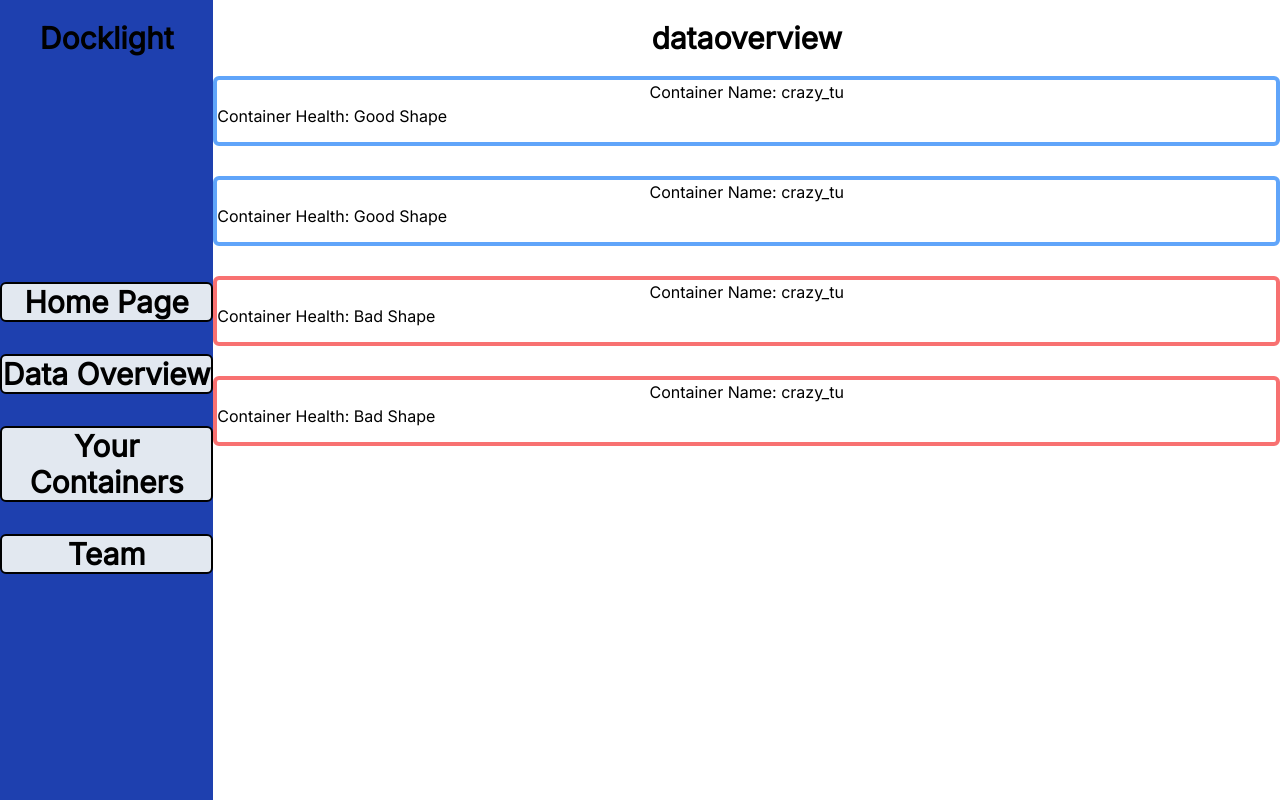
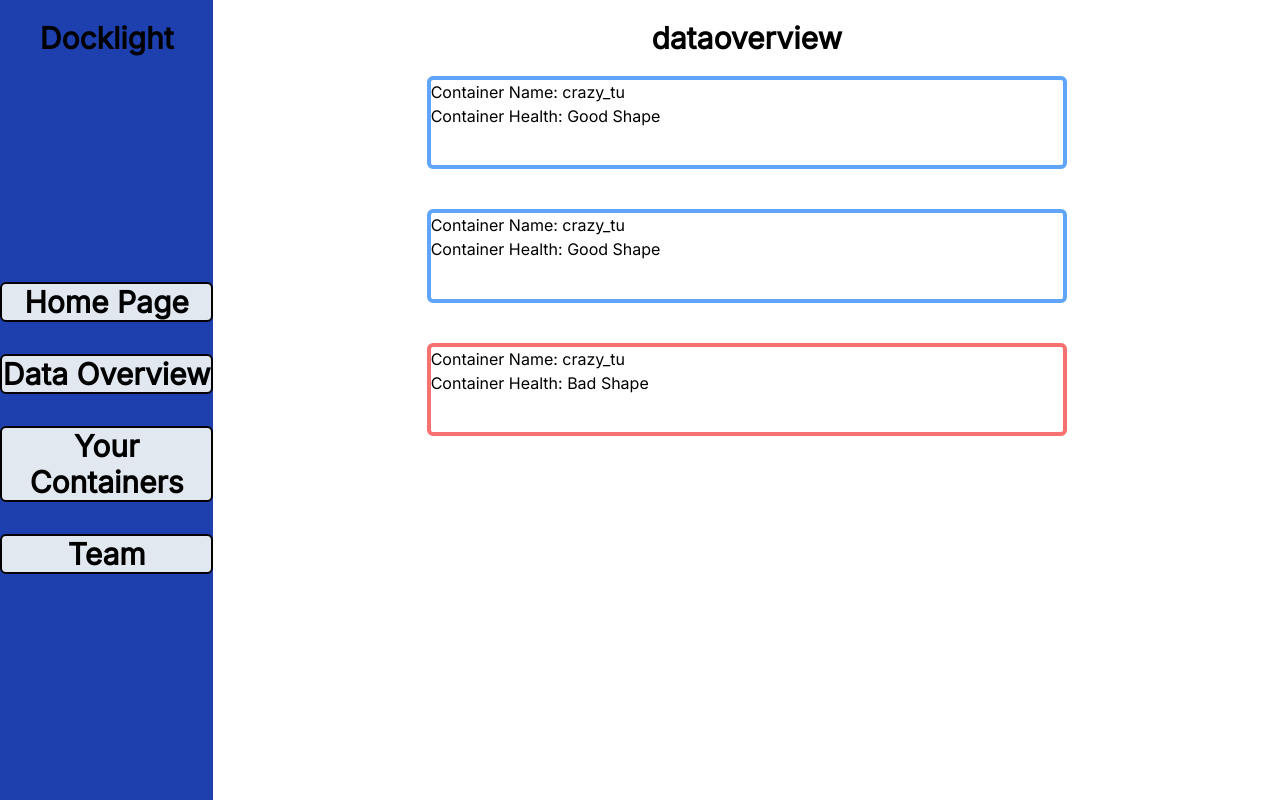
Before and after one commit to oslabs-beta/Docklight, a React app: page /DataOverview in a window 1280 px wide. Built offline with nearby package versions, Linux system fonts and the light colour scheme.

Commit message:
Data Overview Cleanup, WIP

```diff
--- a/Client/Components/OverviewContainer.tsx
+++ b/Client/Components/OverviewContainer.tsx
@@ -1,99 +1,14 @@
-import * as React from 'react'
+import * as React from "react";
 // import React, {FC} from 'react';
 
-const OverviewContainer = () => {
-
-//we will first get a list of containers with metrics
-const containersArray = [
-    {
-    "BlockIO":"0B / 0B",
-    "CPUPerc":"0.00%",
-    "Container":"3e2836e39536",
-    "ID":"3e2836e39536",
-    "MemPerc":"0.15%",
-    "MemUsage":"11.57MiB / 7.475GiB",
-    "Name":"crazy_tu",
-    "NetIO":"1.08kB / 0B",
-    "PIDs":"17"
-    },
-    {
-        "BlockIO":"0B / 0B",
-        "CPUPerc":"60.23%",
-        "Container":"3e2836e39536",
-        "ID":"3e2836e39536",
-        "MemPerc":"0.15%",
-        "MemUsage":"11.57MiB / 7.475GiB",
-        "Name":"crazy_tu",
-        "NetIO":"1.08kB / 0B",
-        "PIDs":"17"
-    },
-    {
-            "BlockIO":"0B / 0B",
-            "CPUPerc":"90.99%",
-            "Container":"3e2836e39536",
-            "ID":"3e2836e39536",
-            "MemPerc":"0.15%",
-            "MemUsage":"11.57MiB / 7.475GiB",
-            "Name":"crazy_tu",
-            "NetIO":"1.08kB / 0B",
-            "PIDs":"17"
-    },
-    {
-        "BlockIO":"0B / 0B",
-        "CPUPerc":"90.99%",
-        "Container":"3e2836e39536",
-        "ID":"3e2836e39536",
-        "MemPerc":"85.15%",
-        "MemUsage":"11.57MiB / 7.475GiB",
-        "Name":"crazy_tu",
-        "NetIO":"1.08kB / 0B",
-        "PIDs":"17"
-}
-
-]
-
-//if the containers array is emtpy display : You don't have any containers to show
-
-//else :
-
-//we would need useeffect to check run the functionality each time, in order to check which container should go to the top
-
-const containers = [];
-for(let i = 0; i < containersArray.length; i++){
-// we would need to loop through the array of containers
-const element = containersArray[i];
-//string to be reasigned after we check the health of the container
-let health:string = 'Good Shape'
-let danger:string = 'border-blue-400'
-//removing everything and leaving only numbers
-const cpu = Number(element.CPUPerc.replace(/\D+/g, '').slice(0, 2));
-const memory = Number(element.CPUPerc.replace(/\D+/g, '').slice(0, 2));
-
-if(cpu > 75 || memory > 75) {
-    health = 'Bad Shape'
-    danger = 'border-red-400'
+const OverviewContainer = (props: any) => {
+  return (
+    <div className={props.className}>
+      <div>
+        <h6 className="">Container Name: {props.name}</h6>
+        <span className="">Container Health: {props.health} </span>
+      </div>
+    </div>
+  );
 };
-
-
-
-
-containers.push(<div key={i} id={`containerNum${i}`} className={`justify-self-center border-4 ${danger} rounded-md max-h-[5%] min-h-[70%] min-w-[100%]`}>
-<h6 className='justify-self-center' >Container Name: {containersArray[i].Name}</h6>
-<span className='justify-self-center'>Container Health: {health} </span>
-</div> )
- //checking for cpu and memory
-  //if the cpu or memory are over 65%
-   //change the border to red
-
-}
-
- //depending on that we would show the health of the container
-
-
-  return (
-    <>
-    {containers}
-    </>
-  )
-}
 export default OverviewContainer;
--- a/Client/Containers/DataOverview.tsx
+++ b/Client/Containers/DataOverview.tsx
@@ -1,53 +1,81 @@
-import * as React from 'react'
-import OverviewContainer from '../Components/OverviewContainer'
+import * as React from "react";
+import OverviewContainer from "../Components/OverviewContainer";
 
 export default function DataOverview() {
   const containersArray = [
     {
-    "BlockIO":"0B / 0B",
-    "CPUPerc":"0.00%",
-    "Container":"3e2836e39536",
-    "ID":"3e2836e39536",
-    "MemPerc":"0.15%",
-    "MemUsage":"11.57MiB / 7.475GiB",
-    "Name":"crazy_tu",
-    "NetIO":"1.08kB / 0B",
-    "PIDs":"17"
+      BlockIO: "0B / 0B",
+      CPUPerc: "0.00%",
+      Container: "3e2836e39536",
+      ID: "3e2836e39536",
+      MemPerc: "0.15%",
+      MemUsage: "11.57MiB / 7.475GiB",
+      Name: "crazy_tu",
+      NetIO: "1.08kB / 0B",
+      PIDs: "17",
     },
     {
-        "BlockIO":"0B / 0B",
-        "CPUPerc":"38%",
-        "Container":"3e2836e39536",
-        "ID":"3e2836e39536",
-        "MemPerc":"0.15%",
-        "MemUsage":"11.57MiB / 7.475GiB",
-        "Name":"crazy_tu",
-        "NetIO":"1.08kB / 0B",
-        "PIDs":"17"
+      BlockIO: "0B / 0B",
+      CPUPerc: "38%",
+      Container: "3e2836e39536",
+      ID: "3e2836e39536",
+      MemPerc: "0.15%",
+      MemUsage: "11.57MiB / 7.475GiB",
+      Name: "crazy_tu",
+      NetIO: "1.08kB / 0B",
+      PIDs: "17",
     },
     {
-            "BlockIO":"0B / 0B",
-            "CPUPerc":"90%",
-            "Container":"3e2836e39536",
-            "ID":"3e2836e39536",
-            "MemPerc":"0.15%",
-            "MemUsage":"11.57MiB / 7.475GiB",
-            "Name":"crazy_tu",
-            "NetIO":"1.08kB / 0B",
-            "PIDs":"17"
+      BlockIO: "0B / 0B",
+      CPUPerc: "90%",
+      Container: "3e2836e39536",
+      ID: "3e2836e39536",
+      MemPerc: "0.15%",
+      MemUsage: "11.57MiB / 7.475GiB",
+      Name: "crazy_tu",
+      NetIO: "1.08kB / 0B",
+      PIDs: "17",
+    },
+  ];
+
+  const containers = [];
+  for (let i = 0; i < containersArray.length; i++) {
+    // we would need to loop through the array of containers
+    const element = containersArray[i];
+    //string to be reasigned after we check the health of the container
+    let health: string = "Good Shape";
+    let danger: string = "border-blue-400";
+    //removing everything and leaving only numbers
+    const cpu = Number(element.CPUPerc.replace(/\D+/g, "").slice(0, 2));
+    const memory = Number(element.CPUPerc.replace(/\D+/g, "").slice(0, 2));
+
+    if (cpu > 75 || memory > 75) {
+      health = "Bad Shape";
+      danger = "border-red-400";
     }
+    containers.push(
+      <OverviewContainer
+        key={i}
+        id={`containerNum${i}`}
+        name={containersArray[i].Name}
+        health={health}
+        className={`justify-self-center border-4 ${danger} rounded-md max-h-[5%] min-h-[70%] min-w-[60%]`}
+      />
+    );
+  }
 
-]
-
-
-    return (
-      <>
-      <div className='text-center p-5 max-h-[10%] items-center text-3xl font-bold underlined'>
-      <header className='content-center'>dataoverview</header>
+  return (
+    <>
+      <div className="text-center p-5 max-h-[10%] items-center text-3xl font-bold underlined">
+        <header className="content-center">dataoverview</header>
       </div>
-      <div className='grid overflow-auto h-[50%]'>
-      {containersArray.length === 0 ? <header> No container to show</header> :  <OverviewContainer/>}
+      <div className="grid overflow-auto h-[50%]">
+        {containersArray.length === 0 ? (
+          <header> No container to show</header>
+        ) : (
+          containers
+        )}
       </div>
-      </>
-    )
+    </>
+  );
 }
```
